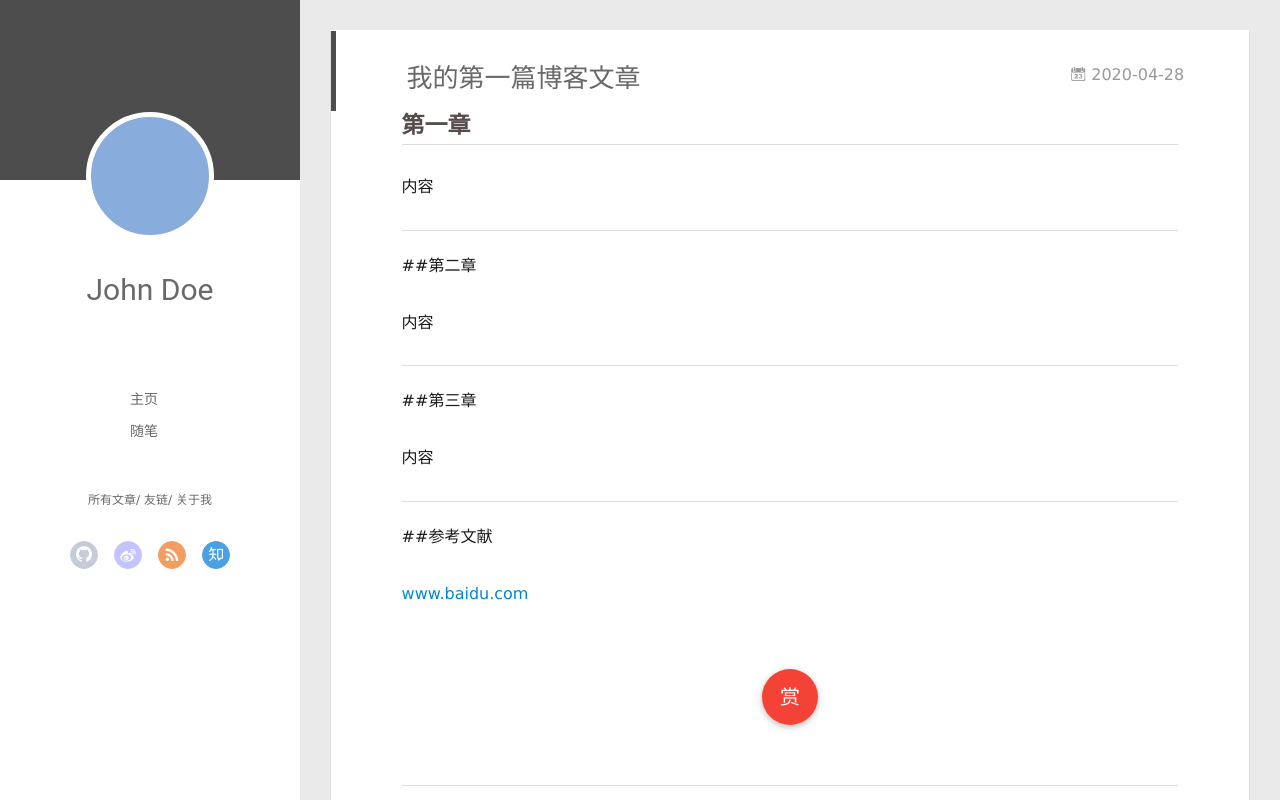
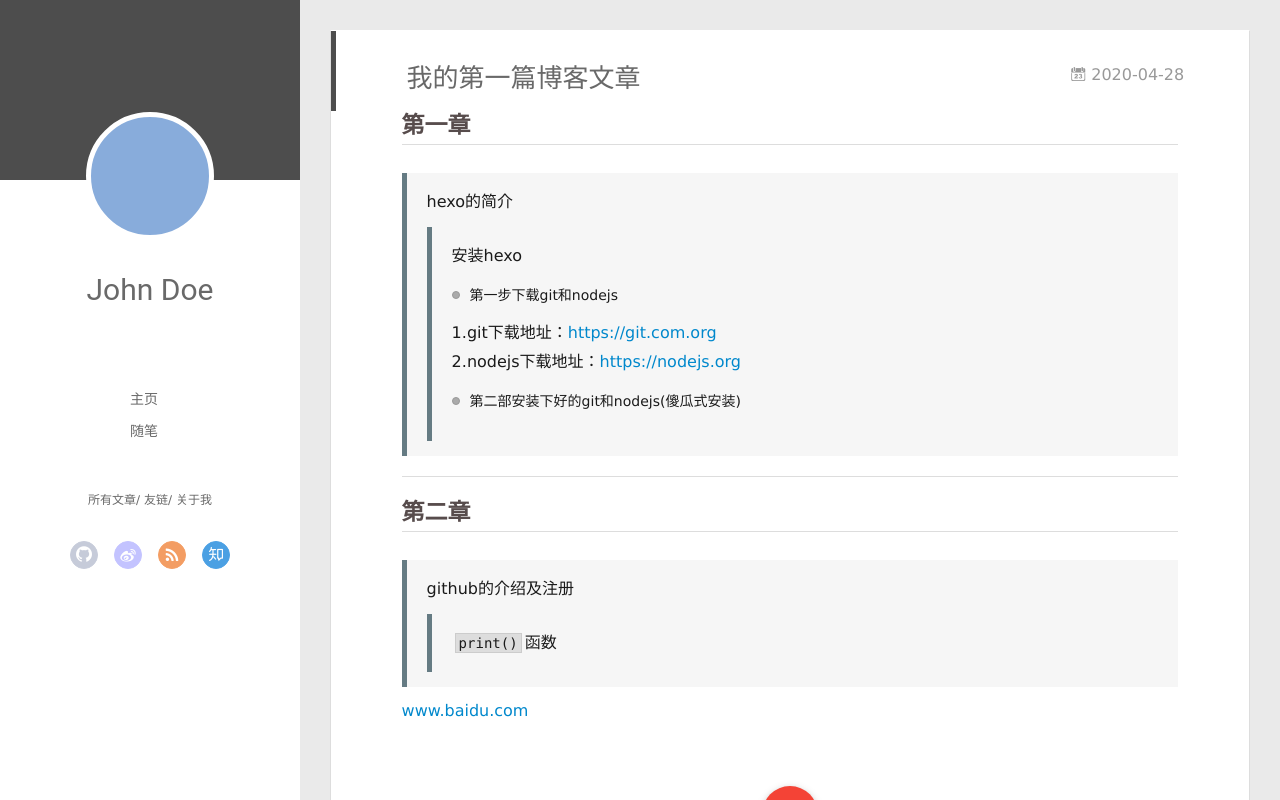
Before and after one commit to Youzhihui/Youzhihui.github.io, a plain HTML site: page 2020/04/28/我的第一篇博客文章/index.html in a window 1280 px wide. Drawn offline with Linux system fonts and the light colour scheme; no server answers.

Commit message:
Site updated: 2020-04-28 16:28:20

```diff
--- a/2020/04/28/我的第一篇博客文章/index.html
+++ b/2020/04/28/我的第一篇博客文章/index.html
@@ -8,15 +8,15 @@
   <link rel="dns-prefetch" href="http://yoursite.com">
   <title>我的第一篇博客文章 | Hexo</title>
   <meta name="viewport" content="width=device-width, initial-scale=1, maximum-scale=1">
-  <meta name="description" content="第一章内容  ##第二章 内容  ##第三章 内容  ##参考文献 www.baidu.com">
+  <meta name="description" content="第一章 hexo的简介  安装hexo  第一步下载git和nodejs  1.git下载地址：https:&#x2F;&#x2F;git.com.org2.nodejs下载地址：https:&#x2F;&#x2F;nodejs.org  第二部安装下好的git和nodejs(傻瓜式安装)     第二章 github的介绍及注册  print()函数   www.baidu.com">
 <meta property="og:type" content="article">
 <meta property="og:title" content="我的第一篇博客文章">
 <meta property="og:url" content="http://yoursite.com/2020/04/28/%E6%88%91%E7%9A%84%E7%AC%AC%E4%B8%80%E7%AF%87%E5%8D%9A%E5%AE%A2%E6%96%87%E7%AB%A0/index.html">
 <meta property="og:site_name" content="Hexo">
-<meta property="og:description" content="第一章内容  ##第二章 内容  ##第三章 内容  ##参考文献 www.baidu.com">
+<meta property="og:description" content="第一章 hexo的简介  安装hexo  第一步下载git和nodejs  1.git下载地址：https:&#x2F;&#x2F;git.com.org2.nodejs下载地址：https:&#x2F;&#x2F;nodejs.org  第二部安装下好的git和nodejs(傻瓜式安装)     第二章 github的介绍及注册  print()函数   www.baidu.com">
 <meta property="og:locale" content="en_US">
 <meta property="article:published_time" content="2020-04-28T02:03:39.000Z">
-<meta property="article:modified_time" content="2020-04-28T02:22:22.361Z">
+<meta property="article:modified_time" content="2020-04-28T08:27:03.229Z">
 <meta property="article:author" content="John Doe">
 <meta name="twitter:card" content="summary">
 
@@ -174,15 +174,26 @@
 
     <div class="article-entry" itemprop="articleBody">
 
-        <h2 id="第一章"><a href="#第一章" class="headerlink" title="第一章"></a>第一章</h2><p>内容</p>
+        <h2 id="第一章"><a href="#第一章" class="headerlink" title="第一章"></a>第一章</h2><blockquote>
+<p>hexo的简介</p>
+<blockquote>
+<p>安装hexo</p>
+<ul>
+<li>第一步下载git和nodejs</li>
+</ul>
+<p>1.git下载地址：<a href="https://git.com.org" target="_blank" rel="noopener">https://git.com.org</a><br>2.nodejs下载地址：<a href="https://nodejs.org" target="_blank" rel="noopener">https://nodejs.org</a></p>
+<ul>
+<li>第二部安装下好的git和nodejs(傻瓜式安装)</li>
+</ul>
+</blockquote>
+</blockquote>
 <hr>
-<p>##第二章</p>
-<p>内容</p>
-<hr>
-<p>##第三章</p>
-<p>内容</p>
-<hr>
-<p>##参考文献</p>
+<h2 id="第二章"><a href="#第二章" class="headerlink" title="第二章"></a>第二章</h2><blockquote>
+<p>github的介绍及注册</p>
+<blockquote>
+<p><code>print()</code>函数</p>
+</blockquote>
+</blockquote>
 <p><a href="http://www.baidu.com" target="_blank" rel="noopener">www.baidu.com</a></p>
 
 
```
Also changed, not shown: index.html (+19 -8 lines).
